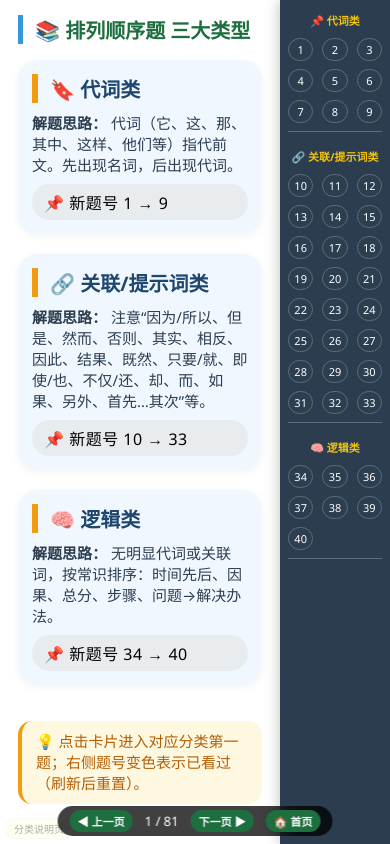
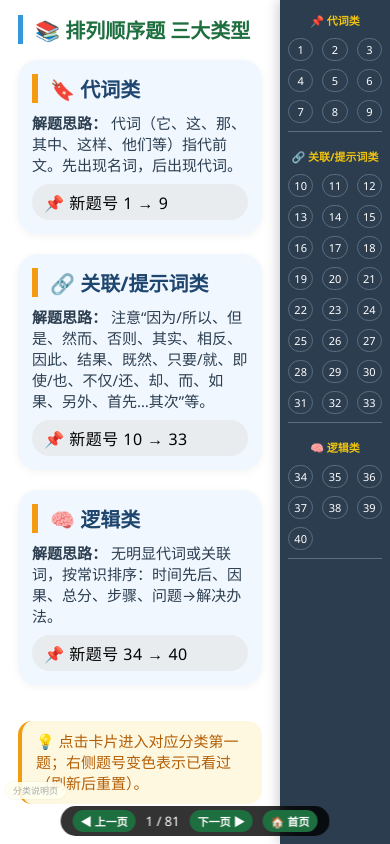
Before and after one commit to LlLlLl0-0/hsk4-order-quiz40, a plain HTML site: page index.html in a window 390 px wide. Drawn offline with Linux system fonts and the light colour scheme.

Commit message:
Update index.html

```diff
--- a/index.html
+++ b/index.html
@@ -41,7 +41,7 @@
             visibility: hidden;
             transition: opacity 0.25s ease;
             background: white;
-            padding: 15px 18px 100px 18px;
+            padding: 15px 18px 110px 18px;
             display: flex;
             flex-direction: column;
             justify-content: flex-start;
@@ -63,7 +63,7 @@
             background: rgba(44, 62, 80, 0.95);
             backdrop-filter: blur(8px);
             color: white;
-            padding: 12px 8px;
+            padding: 12px 8px 70px 8px;
             overflow-y: auto;
             -webkit-overflow-scrolling: touch;
             display: flex;
@@ -112,7 +112,7 @@
             transform: scale(0.96);
         }
         @media (max-width: 700px) {
-            .side-nav { width: 110px; }
+            .side-nav { width: 110px; padding-bottom: 65px; }
             .q-link { flex: 0 0 calc(33.33% - 6px); font-size: 11px; padding: 3px 0; }
             .nav-category h4 { font-size: 11px; }
         }
@@ -130,10 +130,10 @@
             z-index: 20;
             box-shadow: 0 1px 4px rgba(0,0,0,0.2);
         }
-        /* 原题号映射 - 左下角 */
+        /* 左下角原题号，避开底部按钮 */
         .source {
             position: fixed;
-            bottom: 8px;
+            bottom: 55px;
             left: 8px;
             font-size: 11px;
             color: #aaa;
@@ -146,8 +146,8 @@
         }
         @media (max-width: 700px) {
             .answer-badge { right: 120px; font-size: 14px; padding: 3px 8px; top: 8px; }
-            .source { left: 6px; font-size: 10px; bottom: 6px; }
-            .slide { padding-bottom: 95px; }
+            .source { left: 6px; font-size: 10px; bottom: 50px; }
+            .slide { padding-bottom: 105px; }
             .scroll-placeholder { height: 75px; }
         }
         .q-header {
@@ -201,13 +201,13 @@
             bottom: 8px;
             left: 50%;
             transform: translateX(-50%);
-            background: rgba(0,0,0,0.75);
+            background: rgba(0,0,0,0.8);
             backdrop-filter: blur(10px);
             padding: 4px 12px;
             border-radius: 40px;
             z-index: 30;
             display: flex;
-            gap: 12px;
+            gap: 10px;
             align-items: center;
             justify-content: center;
             white-space: nowrap;
@@ -273,6 +273,8 @@
             .category-desc { font-size: 15px; }
             .nav-controls button { font-size: 11px; padding: 3px 8px; }
             .answer-badge { right: 110px; font-size: 13px; }
+            .source { left: 5px; font-size: 9px; bottom: 45px; }
+            .side-nav { padding-bottom: 60px; }
         }
     </style>
 </head>
@@ -289,7 +291,7 @@
 </div>
 
 <script>
-    // 原页码映射
+    // 原页码映射函数
     function getOrigLabel(origPage, origNo) {
         return `L${origPage}-${origNo}`;
     }
```
